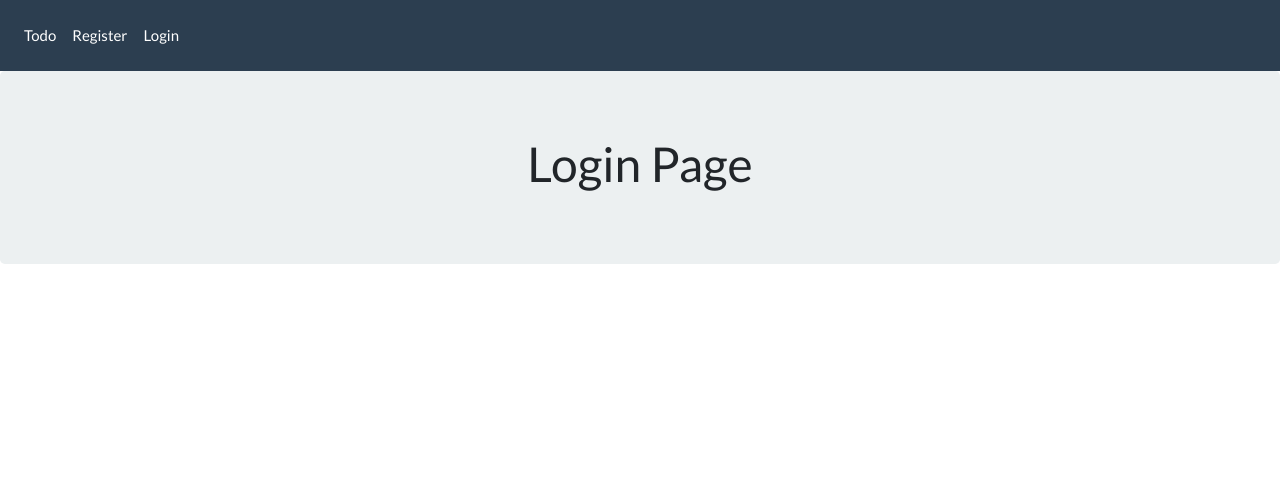
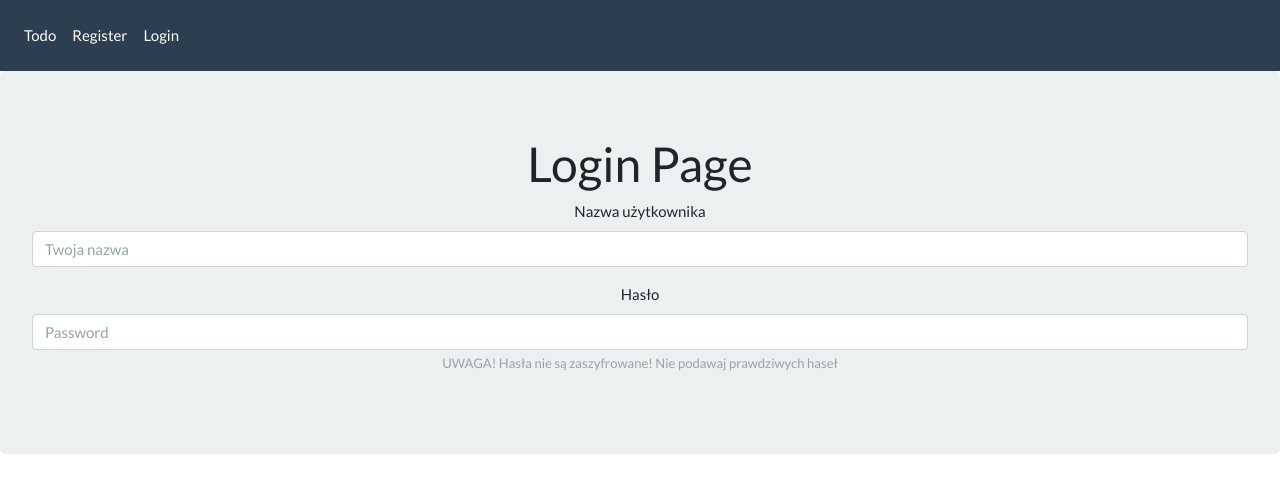
Before and after one commit to Mikolaj-Graja/crud_fullstack, a React (Create React App) app in the folder frontend/: page /Login in a window 1280 px wide. Shown: the top 492 px of the page. Built offline with nearby package versions, Linux system fonts and the light colour scheme.

Commit message:
CSS small changes

```diff
--- a/frontend/src/components/LoginPage.js
+++ b/frontend/src/components/LoginPage.js
@@ -2,7 +2,34 @@ import React from 'react';
 class LoginPage extends React.Component {
 	state = {};
 	render() {
-		return <h1>Login Page</h1>;
+		return (
+			<>
+				<div className='container'>
+					<h1>Login Page</h1>
+				</div>
+
+				<div className='form-group'>
+					<label htmlFor='exampleInputEmail1'>Nazwa użytkownika</label>
+					<input
+						type='email'
+						className='form-control'
+						placeholder='Twoja nazwa'
+					/>
+				</div>
+				<div className='form-group'>
+					<label htmlFor='exampleInputPassword1'>Hasło</label>
+					<input
+						type='password'
+						className='form-control'
+						id='exampleInputPassword1'
+						placeholder='Password'
+					/>
+					<small className='form-text text-muted'>
+						UWAGA! Hasła nie są zaszyfrowane! Nie podawaj prawdziwych haseł
+					</small>
+				</div>
+			</>
+		);
 	}
 }
 
```
